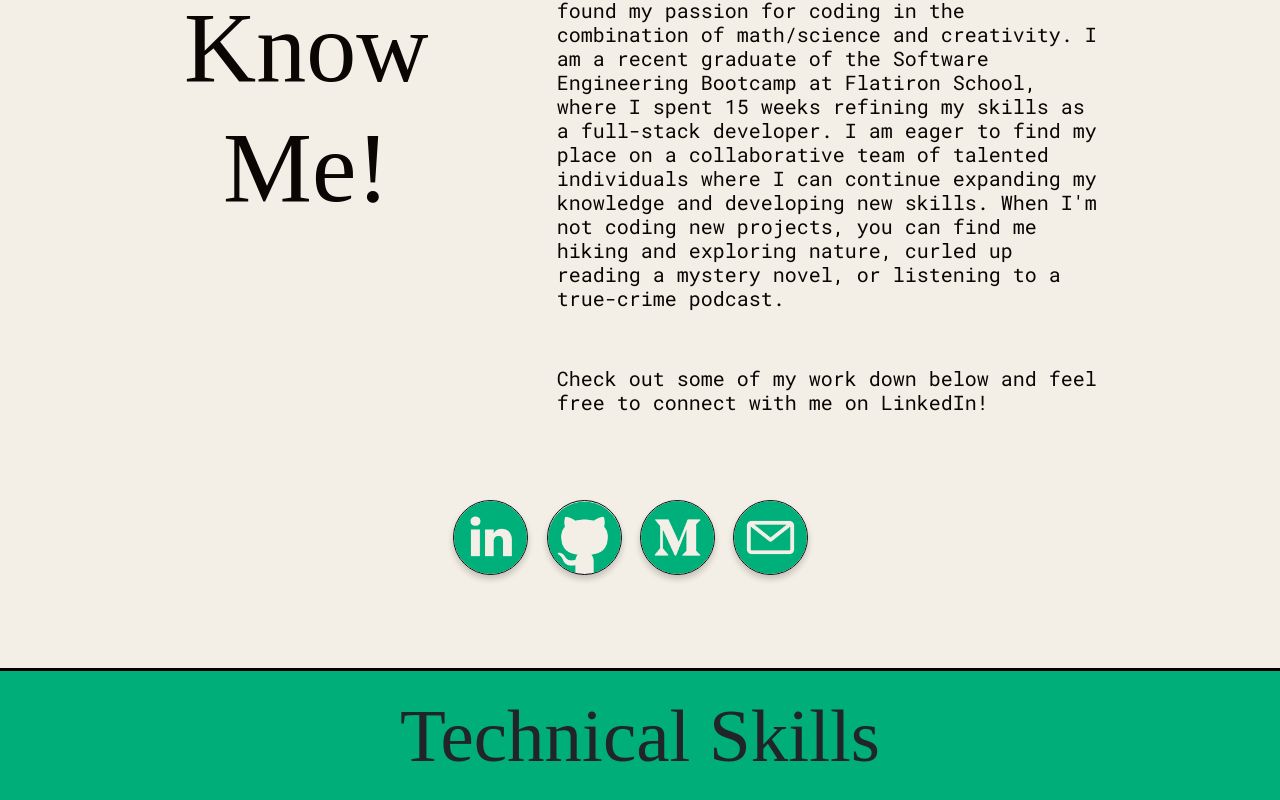
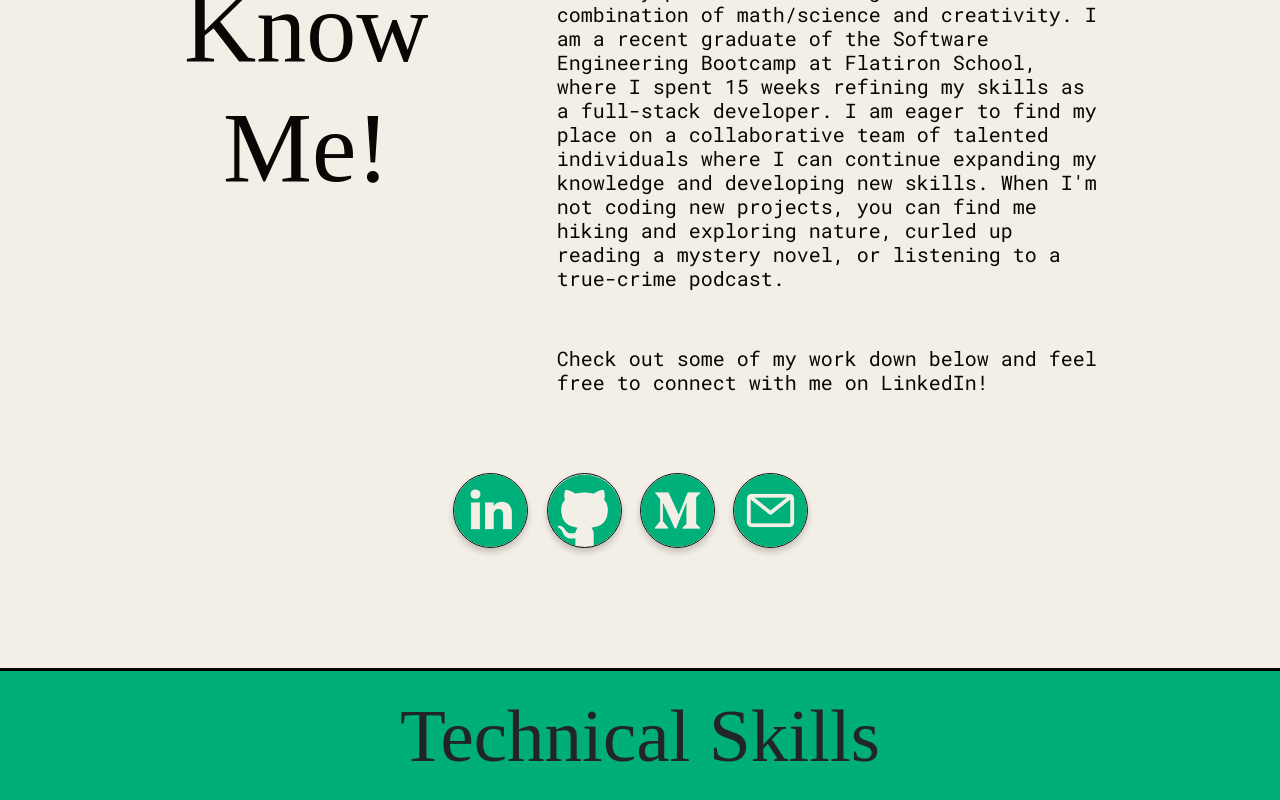
Before and after one commit to amiefoster/amie-foster-portfolio, a React (Create React App) app: page / in a window 1280 px wide. Shown: the part 1100-1900 px from the top of the page. Built offline with nearby package versions, Linux system fonts and the light colour scheme; a web font is replaced by a local one.

Commit message:
adjusted project media query

```diff
--- a/src/App.css
+++ b/src/App.css
@@ -225,13 +225,13 @@ html {
   flex-direction: row;
   flex-wrap: wrap;
   background-color: #ceb8a2;
-  height: 160vh;
+  height: 170vh;
   margin-top: 25px;
   margin-bottom: 100px;
 }
 @media (max-width: 75rem) {
   .project-container {
-    height: 290vh;
+    height: 350vh;
   }
 
   /* This will resize the card when the screen is smaller */
@@ -356,7 +356,7 @@ form {
 }
 
 .about-container {
-  padding: 100px 80px 50px 80px;
+  padding: 80px 80px 50px 80px;
   background-color: #f3efe6;
   height: 115vh;
   color: #0a0604;
@@ -377,10 +377,6 @@ form {
 
 .about-text {
   margin-top: 30px;
-}
-
-.about-image-container {
-  margin-top: 35px;
 }
 
 .about-image {
--- a/src/components/Projects.js
+++ b/src/components/Projects.js
@@ -78,7 +78,7 @@ function Project() {
                 <img src={open} className="project-links"/>
               </a>
               <a
-                href="https://www.youtube.com/watch?v=adgPPzfKjs4&feature=youtu.be"
+                href="https://www.youtube.com/watch?v=TF_uBL9ChRQ"
                 className="card-link background-white"
                 target="_blank"
               >
```
